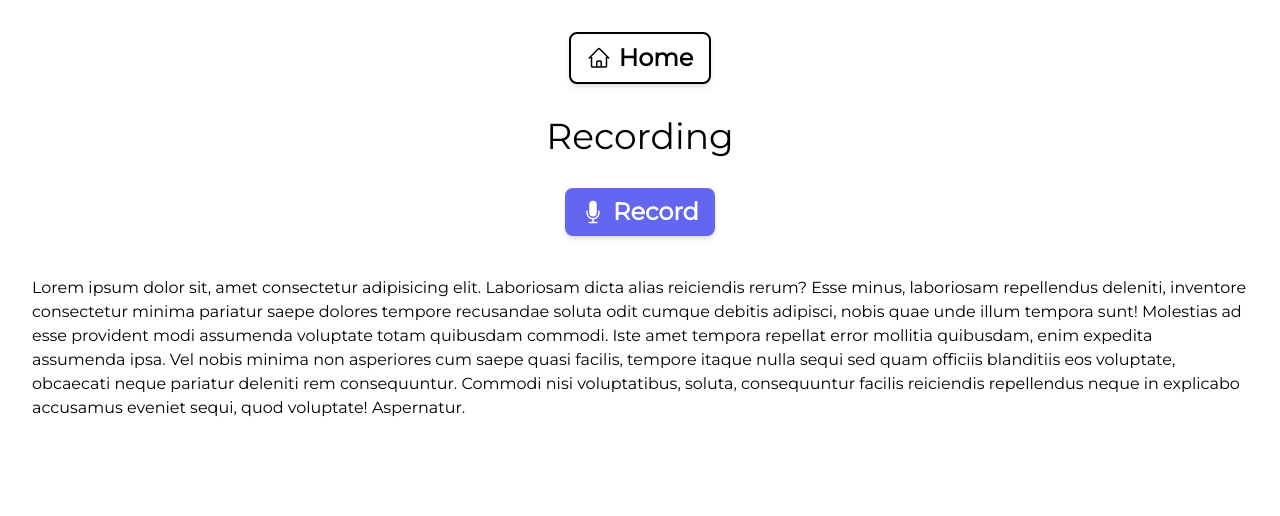
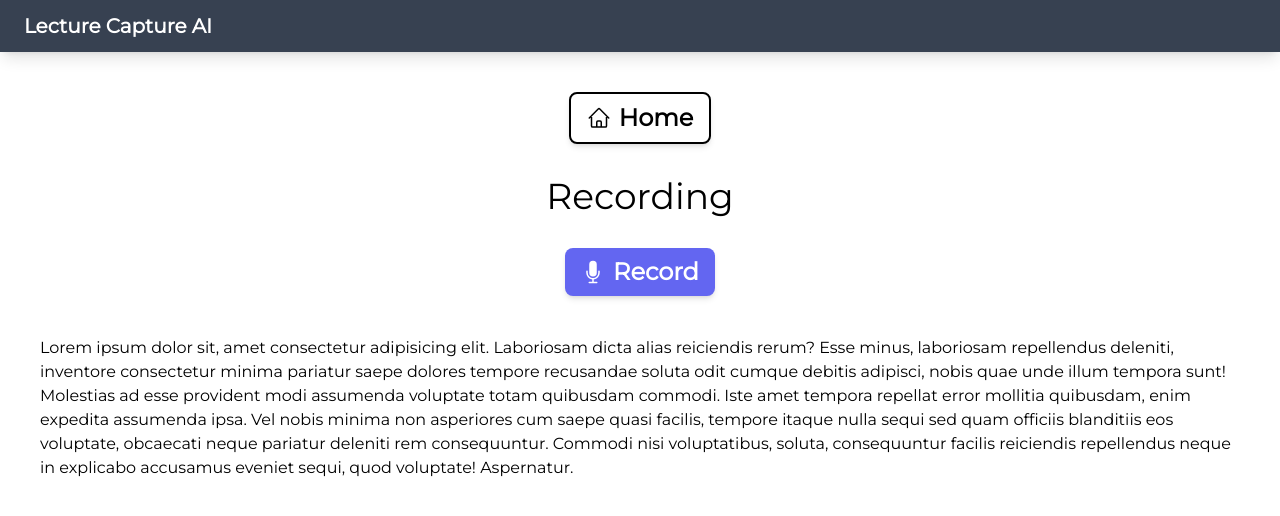
Before and after one commit to jahaskell53/hackharvard2022, a React (Vite) app in the folder hack-harvard/: page /record in a window 1280 px wide. Shown: the top 516 px of the page. Built offline with nearby package versions, Linux system fonts and the light colour scheme.

Commit message:
feat: navbar, css styling

```diff
--- a/hack-harvard/src/App.css
+++ b/hack-harvard/src/App.css
@@ -1,13 +1,9 @@
 #root {
   max-width: 1280px;
-  margin: 0 auto;
-  padding: 2rem;
   text-align: center;
 }
 
 .logo {
-  height: 6em;
-  padding: 1.5em;
   will-change: filter;
 }
 .logo:hover {
@@ -33,7 +29,6 @@
 }
 
 .card {
-  padding: 2em;
 }
 
 .read-the-docs {
--- a/hack-harvard/src/App.tsx
+++ b/hack-harvard/src/App.tsx
@@ -9,11 +9,13 @@ import HomePage from "./HomePage";
 import Record from "./Record";
 import LectureGrid from "./LectureGrid";
 import HomeButton from "./HomeButton";
+import { Navbar } from "./components/Navbar";
 
 function App() {
   const isHome = window.location.pathname === "/";
   return (
     <div className="App">
+      <Navbar />
       <Routes>
         <Route path="/" element={<HomePage />} />
         <Route path="/record" element={<Record />} />
--- a/hack-harvard/src/HomePage.tsx
+++ b/hack-harvard/src/HomePage.tsx
@@ -6,6 +6,7 @@ import { Navigate, useNavigate } from "react-router-dom";
 import RecordButton from "./RecordButton";
 import EndButton from "./EndButton";
 import HomeButton from "./HomeButton";
+import { Navbar } from "./components/Navbar";
 
 function HomePage() {
   const [count, setCount] = useState(0);
@@ -45,7 +46,7 @@ function changeSel(name: string, selection: string) {
   }
 
   return (
-    <div className="absolute justify-center flex items-center text-center top-1/2 -translate-y-1/2">
+    <div className="w-screen absolute justify-center flex items-center text-center top-1/2 -translate-y-1/2">
       <form>
         <div className="text-4xl mb-4">
           I am a &nbsp;
--- a/hack-harvard/src/LectureGrid.tsx
+++ b/hack-harvard/src/LectureGrid.tsx
@@ -39,7 +39,7 @@ function LectureGrid() {
   ]
 
   return (
-    <>
+    <div className="w-screen p-10">
         <HomeButton></HomeButton>
         <ul id="headers" className="flex gap-3 font-bold text-2xl justify-between mt-8">
             <li className="header">Lecture</li>
@@ -62,7 +62,7 @@ function LectureGrid() {
                 )
             })}
         </ul>
-    </>
+    </div>
   );
 }
 
--- a/hack-harvard/src/Record.tsx
+++ b/hack-harvard/src/Record.tsx
@@ -19,12 +19,15 @@ function Record() {
   const [isRecording, setIsRecording] = useState(false);
   const [isPaused, setIsPaused] = useState(false);
   return (
-    <><HomeButton></HomeButton><><><h1 className="text-4xl my-8">Recording</h1>
-
-    {isRecording ? <PauseButton isPaused={isPaused} setIsPaused={setIsPaused}></PauseButton> : <RecordButton isRecording={isRecording} setIsRecording={setIsRecording} />}
-          {isRecording && <EndButton />}
-          <p className="text-left mt-10">Lorem ipsum dolor sit, amet consectetur adipisicing elit. Laboriosam dicta alias reiciendis rerum? Esse minus, laboriosam repellendus deleniti, inventore consectetur minima pariatur saepe dolores tempore recusandae soluta odit cumque debitis adipisci, nobis quae unde illum tempora sunt! Molestias ad esse provident modi assumenda voluptate totam quibusdam commodi. Iste amet tempora repellat error mollitia quibusdam, enim expedita assumenda ipsa. Vel nobis minima non asperiores cum saepe quasi facilis, tempore itaque nulla sequi sed quam officiis blanditiis eos voluptate, obcaecati neque pariatur deleniti rem consequuntur. Commodi nisi voluptatibus, soluta, consequuntur facilis reiciendis repellendus neque in explicabo accusamus eveniet sequi, quod voluptate! Aspernatur.</p>
-      </></></>
+    <div className="w-screen p-10">
+      <HomeButton />
+      <h1 className="text-4xl my-8">Recording</h1>
+      <div className="flex flex-row gap-5 justify-center">
+        {isRecording ? <PauseButton isPaused={isPaused} setIsPaused={setIsPaused}></PauseButton> : <RecordButton isRecording={isRecording} setIsRecording={setIsRecording} />}
+        {isRecording && <EndButton />}
+      </div>
+            <p className="text-left mt-10">Lorem ipsum dolor sit, amet consectetur adipisicing elit. Laboriosam dicta alias reiciendis rerum? Esse minus, laboriosam repellendus deleniti, inventore consectetur minima pariatur saepe dolores tempore recusandae soluta odit cumque debitis adipisci, nobis quae unde illum tempora sunt! Molestias ad esse provident modi assumenda voluptate totam quibusdam commodi. Iste amet tempora repellat error mollitia quibusdam, enim expedita assumenda ipsa. Vel nobis minima non asperiores cum saepe quasi facilis, tempore itaque nulla sequi sed quam officiis blanditiis eos voluptate, obcaecati neque pariatur deleniti rem consequuntur. Commodi nisi voluptatibus, soluta, consequuntur facilis reiciendis repellendus neque in explicabo accusamus eveniet sequi, quod voluptate! Aspernatur.</p>
+    </div>
   );
 }
 
--- /dev/null
+++ b/hack-harvard/src/components/Navbar.tsx
@@ -0,0 +1,11 @@
+export function Navbar() {
+    return (
+        <nav className="relative w-screen flex flex-wrap items-center justify-between py-3 bg-gray-700 text-gray-500 hover:text-gray-700 focus:text-gray-700 shadow-lg">
+        <div className="container-fluid w-full flex flex-wrap items-center justify-between px-6">
+            <div className="container-fluid">
+            <a className="text-xl text-white font-semibold" href="#">Lecture Capture AI</a>
+            </div>
+        </div>
+        </nav>
+    )
+}
```
Also changed, not shown: 1 other file (tests, documents, lock files or other folders). Lines whose indentation alone changed are shown as unchanged.
